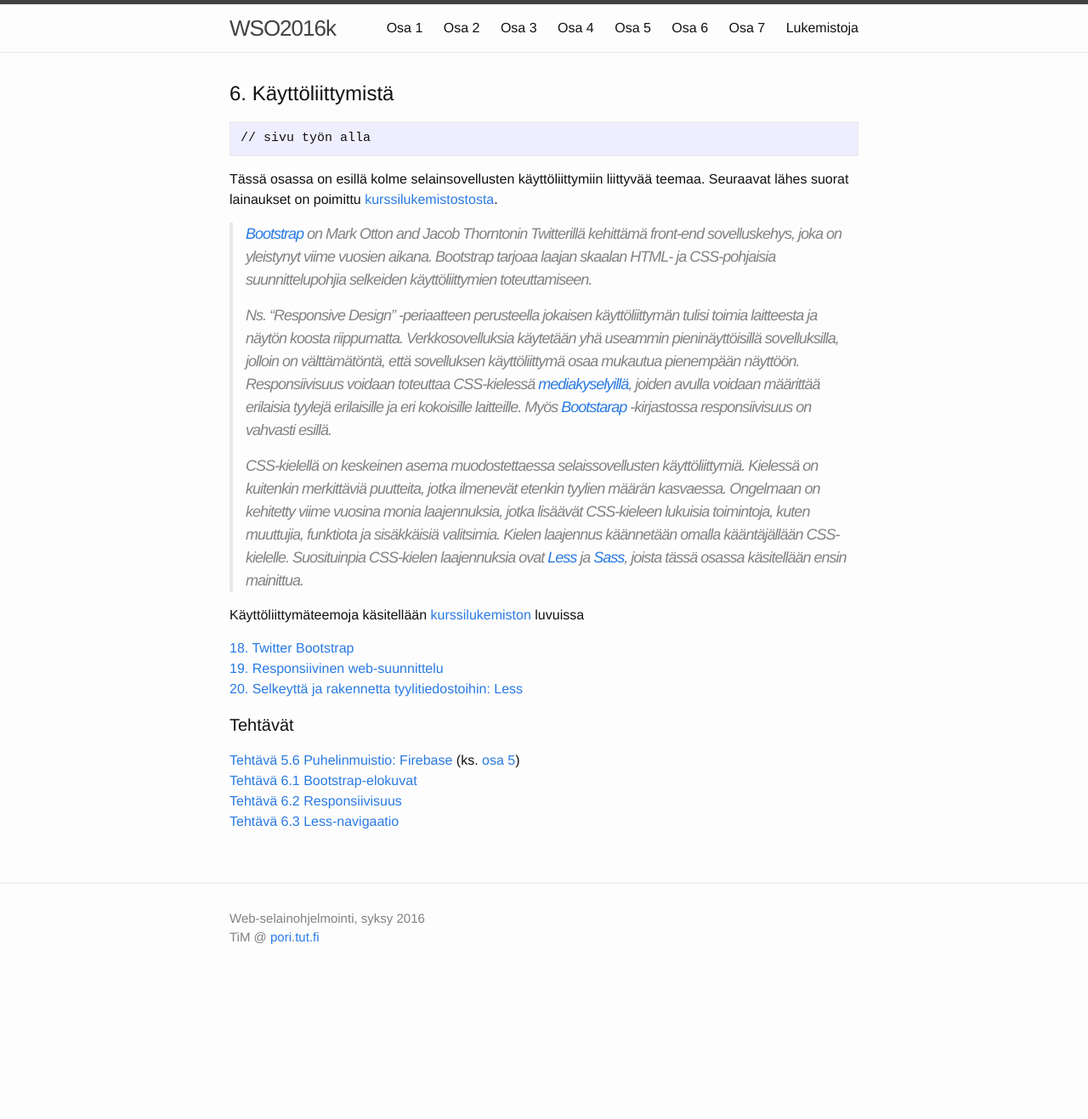
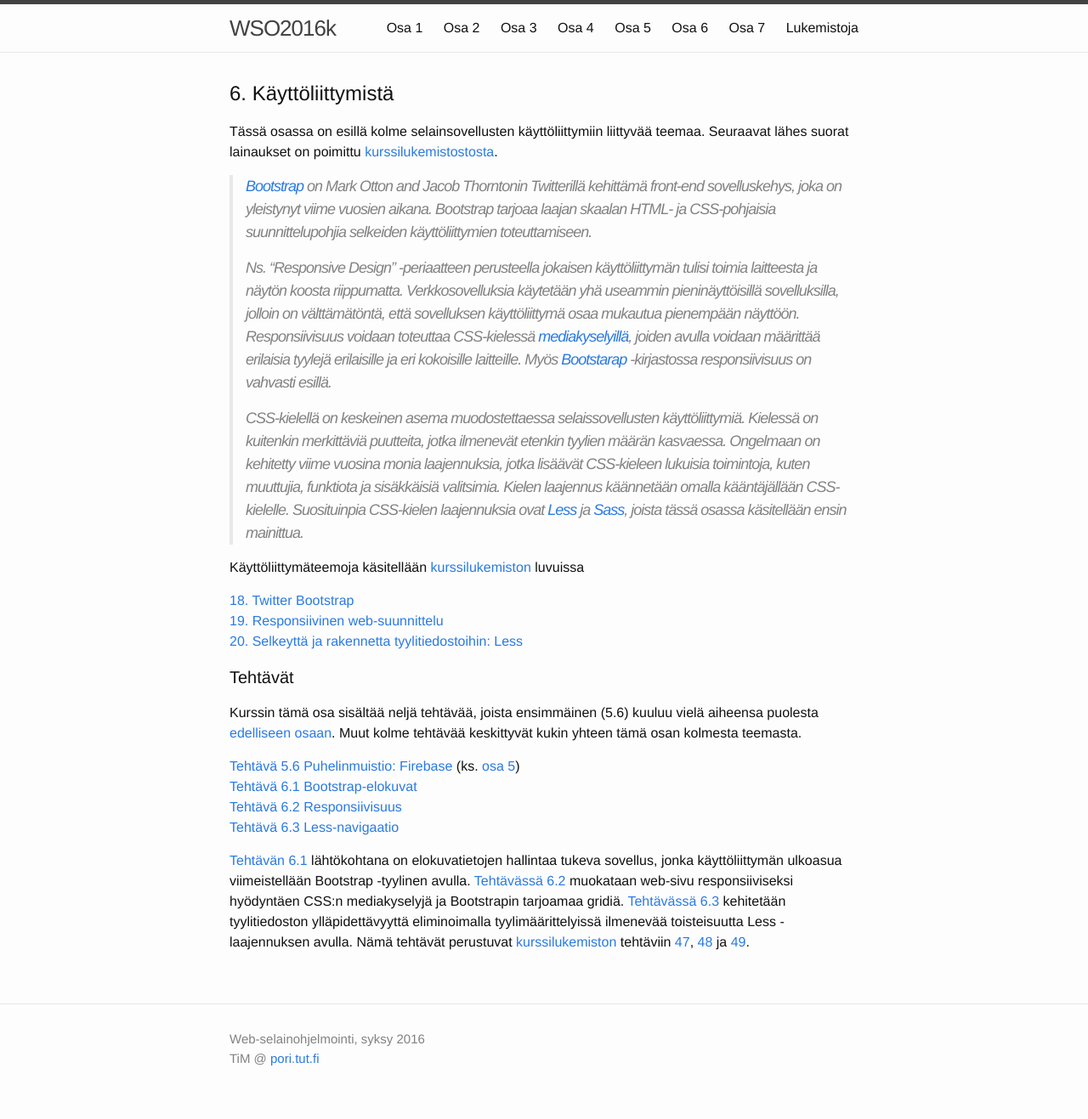
Before and after one commit to timedu/wso, a Jekyll site: the page built from osa6.md, in a window 1280 px wide. Shown: the whole page at 85% size. Built offline with Jekyll 4.4.1, drawn with Linux system fonts in a browser that asks for light colours; before the commit the page ends 1175 px from its top, so only the background shows below that.

Commit message:
update/part6 intro

```diff
--- a/osa6.md
+++ b/osa6.md
@@ -3,10 +3,6 @@ layout: sivu
 permalink: /osa6/index.html
 title: 6. Käyttöliittymistä
 ---
-
-~~~
-// sivu työn alla
-~~~
 
 Tässä osassa on esillä kolme selainsovellusten käyttöliittymiin liittyvää teemaa. Seuraavat lähes suorat lainaukset on poimittu [kurssilukemistostosta][weso].
 
@@ -35,7 +31,16 @@ Käyttöliittymäteemoja käsitellään [kurssilukemiston][weso] luvuissa
 
 #### Tehtävät
 
-[Tehtävä 5.6 Puhelinmuistio: Firebase](tehtava56) (ks. [osa 5](../osa5))
+Kurssin tämä osa sisältää neljä tehtävää, joista ensimmäinen (5.6) kuuluu vielä aiheensa puolesta [edelliseen osaan](../osa5). Muut kolme tehtävää keskittyvät kukin yhteen tämä osan kolmesta teemasta.
+
+[Tehtävä 5.6 Puhelinmuistio: Firebase](../osa5/tehtava56) (ks. [osa 5](../osa5))
 [Tehtävä 6.1 Bootstrap-elokuvat](tehtava61)
 [Tehtävä 6.2 Responsiivisuus](tehtava62)
 [Tehtävä 6.3 Less-navigaatio](tehtava63)
+
+[Tehtävän 6.1](tehtava61) lähtökohtana on elokuvatietojen hallintaa tukeva sovellus, jonka käyttöliittymän ulkoasua viimeistellään Bootstrap -tyylinen avulla. [Tehtävässä 6.2](tehtava62) muokataan web-sivu responsiiviseksi hyödyntäen CSS:n mediakyselyjä ja Bootstrapin tarjoamaa gridiä. [Tehtävässä 6.3](tehtava63) kehitetään tyylitiedoston ylläpidettävyyttä eliminoimalla tyylimäärittelyissä ilmenevää toisteisuutta Less -laajennuksen avulla. Nämä tehtävät perustuvat [kurssilukemiston][weso] tehtäviin [47][tehtava47], [48][tehtava48] ja [49][tehtava49].
+
+[weso]: {{site.baseurl}}/weso/
+[tehtava47]: {{site.baseurl}}/weso/#vk-6-t47
+[tehtava48]: {{site.baseurl}}/weso/#vk-6-t48
+[tehtava49]: {{site.baseurl}}/weso/#vk-6-t49
```
